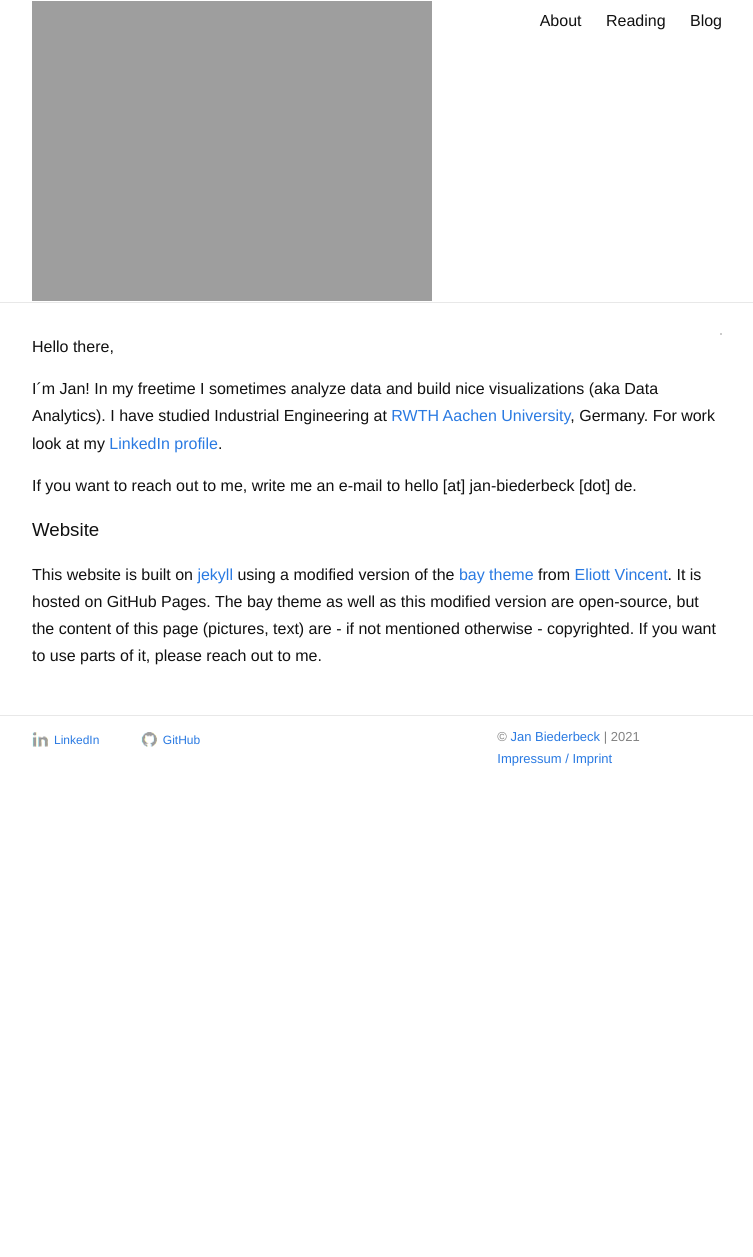
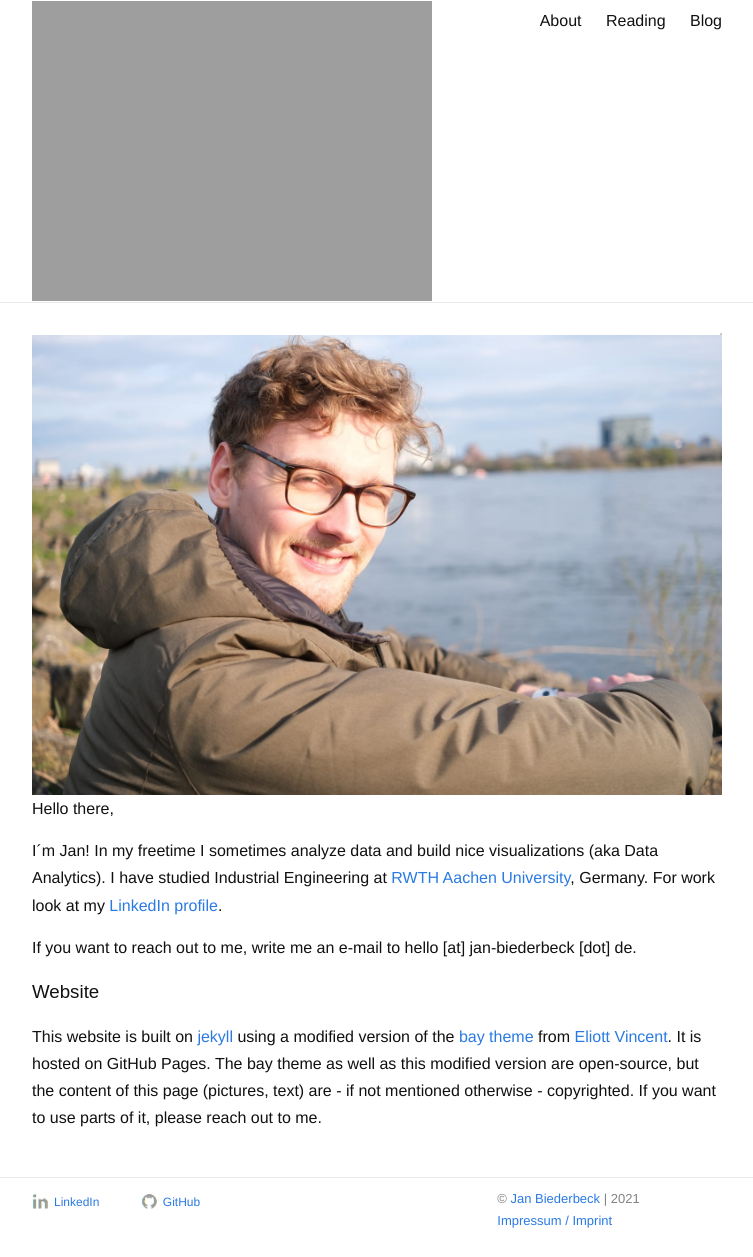
Before and after one commit to bigredpandas/bigredpandas.github.io, a Jekyll site: the page built from index.md, in a window 1280 px wide. Shown: the whole page, without its empty margins (263-1016 px from the left). Built offline with Jekyll 4.4.1, drawn with Linux system fonts in a browser that asks for light colours; before the commit the page ends 900 px from its top, so only the background shows below that.

Commit message:
Added profil pic

```diff
--- a/index.md
+++ b/index.md
@@ -2,7 +2,7 @@
 layout: home
 
 ---
-
+![Sapa](/assets/img/profil-pic.jpeg)
 Hello there,
 
 I´m Jan! In my freetime I sometimes analyze data and build nice visualizations (aka Data Analytics). I have studied Industrial Engineering at [RWTH Aachen University](https://www.rwth-aachen.de), Germany. For work look at my [LinkedIn profile](https://www.linkedin.com/in/jan-biederbeck/).
```
Also changed, not shown: assets/img/profil-pic.jpeg (added), 2 other files.
